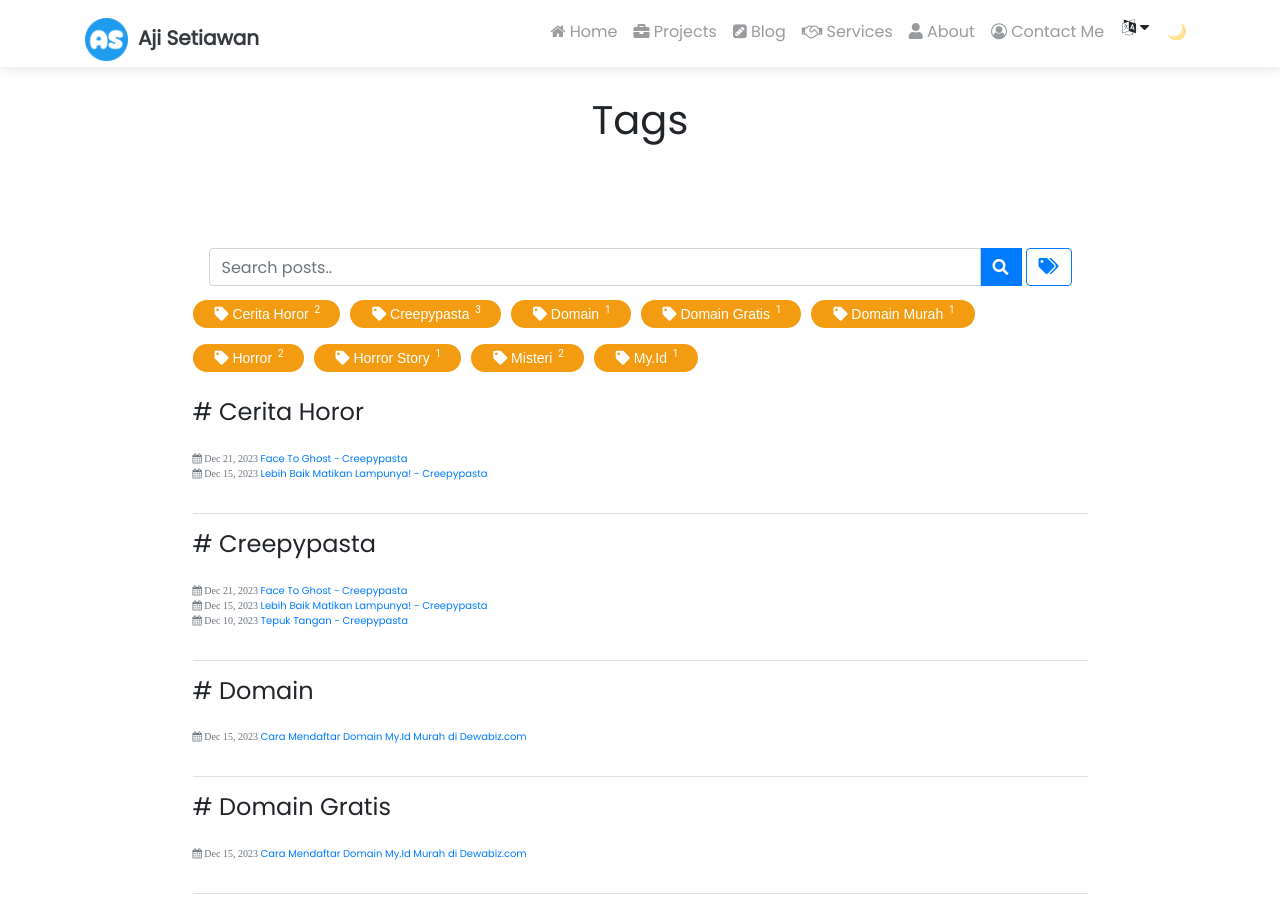
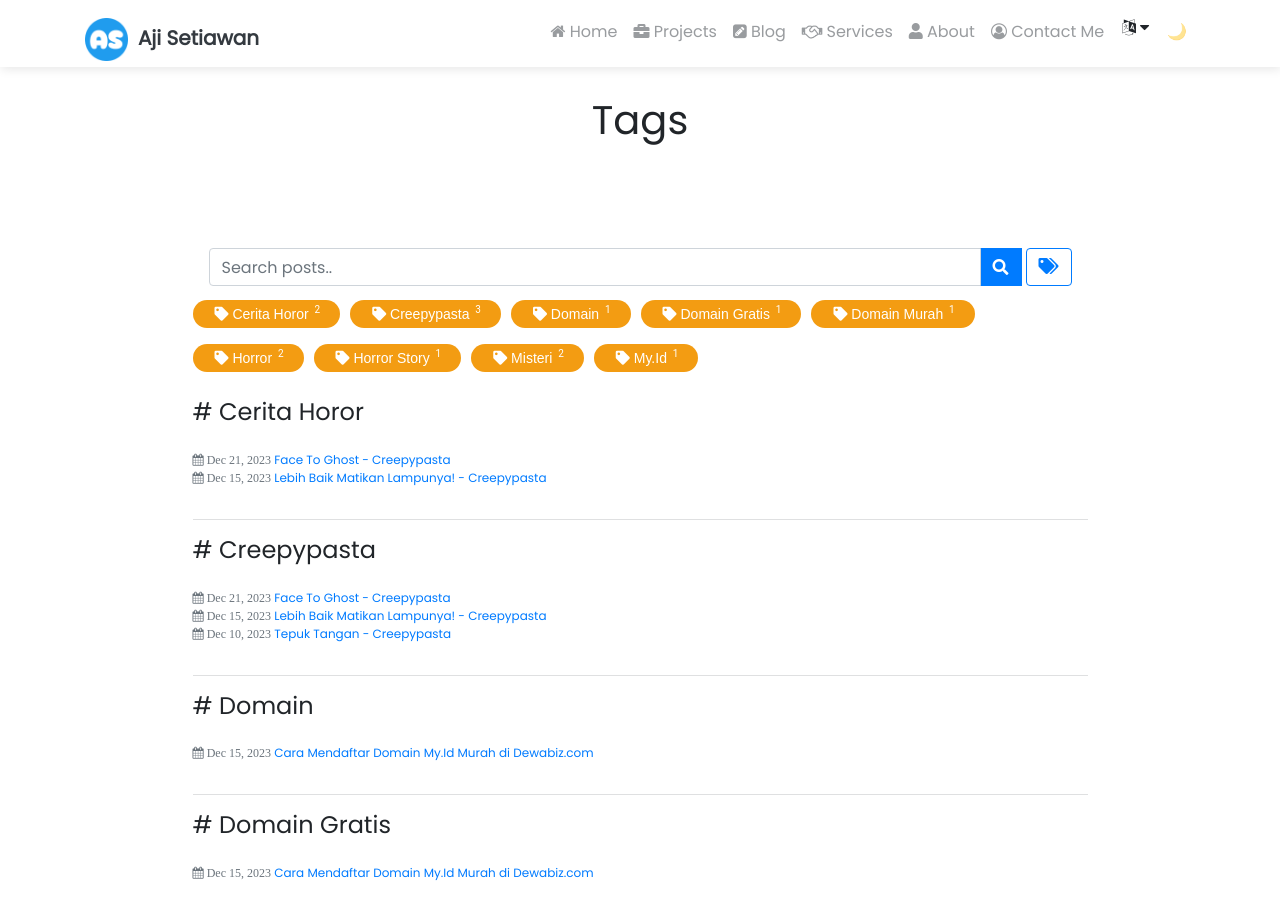
Before and after one commit to ajisetiawan716/ajisetiawan716.github.io, a Jekyll site: the page built from pages/tags.html, in a window 1280 px wide and 900 px high. Built offline with Jekyll 4.4.1, drawn with Linux system fonts in a browser that asks for light colours; nearby versions of some CDN libraries; comment, search, counter and statistics services are not loaded; a style sheet for code colours, icons or effects is not loaded.

Commit message:
Update tags.html

```diff
--- a/_includes/blog/tags.html
+++ b/_includes/blog/tags.html
@@ -24,7 +24,7 @@
     <div class="py-3">
         {%- for post in site.tags[tag] -%}
             <div class="tag-entry">
-                <div class="text-muted" style="font-size:10px">
+                <div class="text-muted" style="font-size:12px">
                     <span class="fa fa-calendar"> <time datetime="{{- post.date | date_to_xmlschema -}}">{{- post.date | date: date_format -}}</time></span> <span><a href="{{ post.url | relative_url }}">{{- post.title | strip_html -}}</a></span>
                 </div>
             </div>
```
